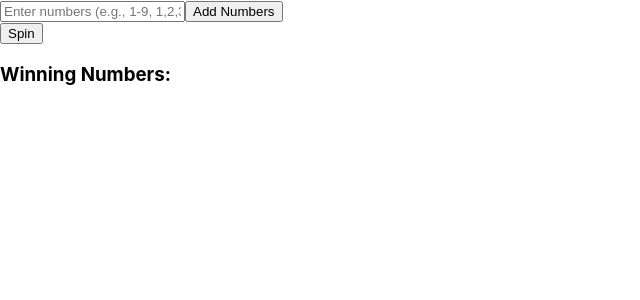
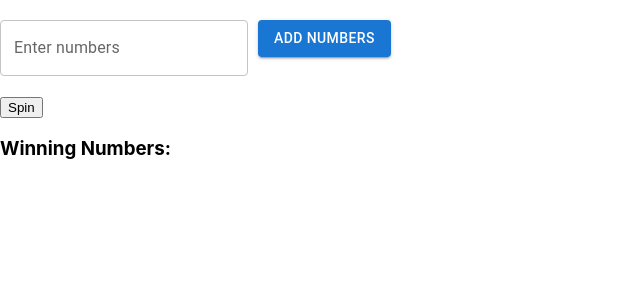
Before and after one commit to arjaytigerace/SpinTheWheel, a React (Create React App) app in the folder spin-the-wheel/: page / in a window 1280 px wide. Shown: the top 300 px of the page, without its empty margins (0-640 px from the left). Built offline with nearby package versions, Linux system fonts and the light colour scheme.

Commit message:
Added UI for add Number

```diff
--- a/spin-the-wheel/package.json
+++ b/spin-the-wheel/package.json
@@ -11,7 +11,7 @@
     "@testing-library/user-event": "^13.5.0",
     "react": "^18.2.0",
     "react-dom": "^18.2.0",
-    "react-scripts": "5.0.1",
+    "react-scripts": "^5.0.1",
     "web-vitals": "^2.1.4"
   },
   "scripts": {
--- a/spin-the-wheel/src/NumberInput.js
+++ b/spin-the-wheel/src/NumberInput.js
@@ -1,4 +1,6 @@
 import React, { useState } from "react";
+import TextField from "@mui/material/TextField";
+import Button from "@mui/material/Button";
 
 function NumberInput({ onAddNumber }) {
   const [input, setInput] = useState("");
@@ -27,14 +29,19 @@ function NumberInput({ onAddNumber }) {
   };
 
   return (
-    <form onSubmit={handleSubmit}>
-      <input
+    <form onSubmit={handleSubmit} style={{ margin: "20px 0" }}>
+      <TextField
+        label="Enter numbers"
+        variant="outlined"
         type="text"
         value={input}
         onChange={(e) => setInput(e.target.value)}
-        placeholder="Enter numbers (e.g., 1-9, 1,2,3)"
+        placeholder="e.g., 1-9, 1,2,3"
+        style={{ marginRight: "10px" }}
       />
-      <button type="submit">Add Numbers</button>
+      <Button variant="contained" color="primary" type="submit">
+        Add Numbers
+      </Button>
     </form>
   );
 }
```
Also changed, not shown: 1 other file (tests, documents, lock files or other folders).
